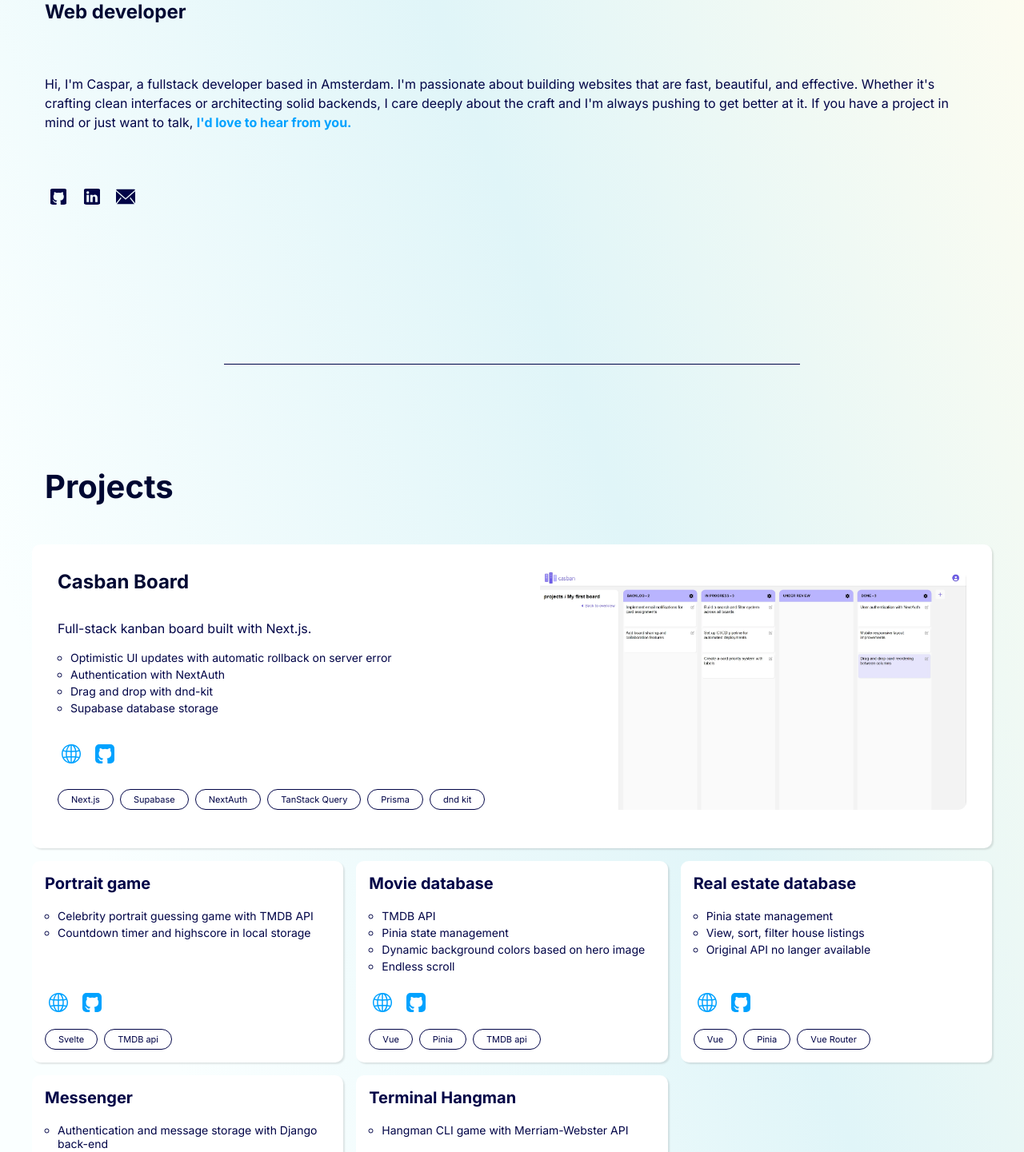
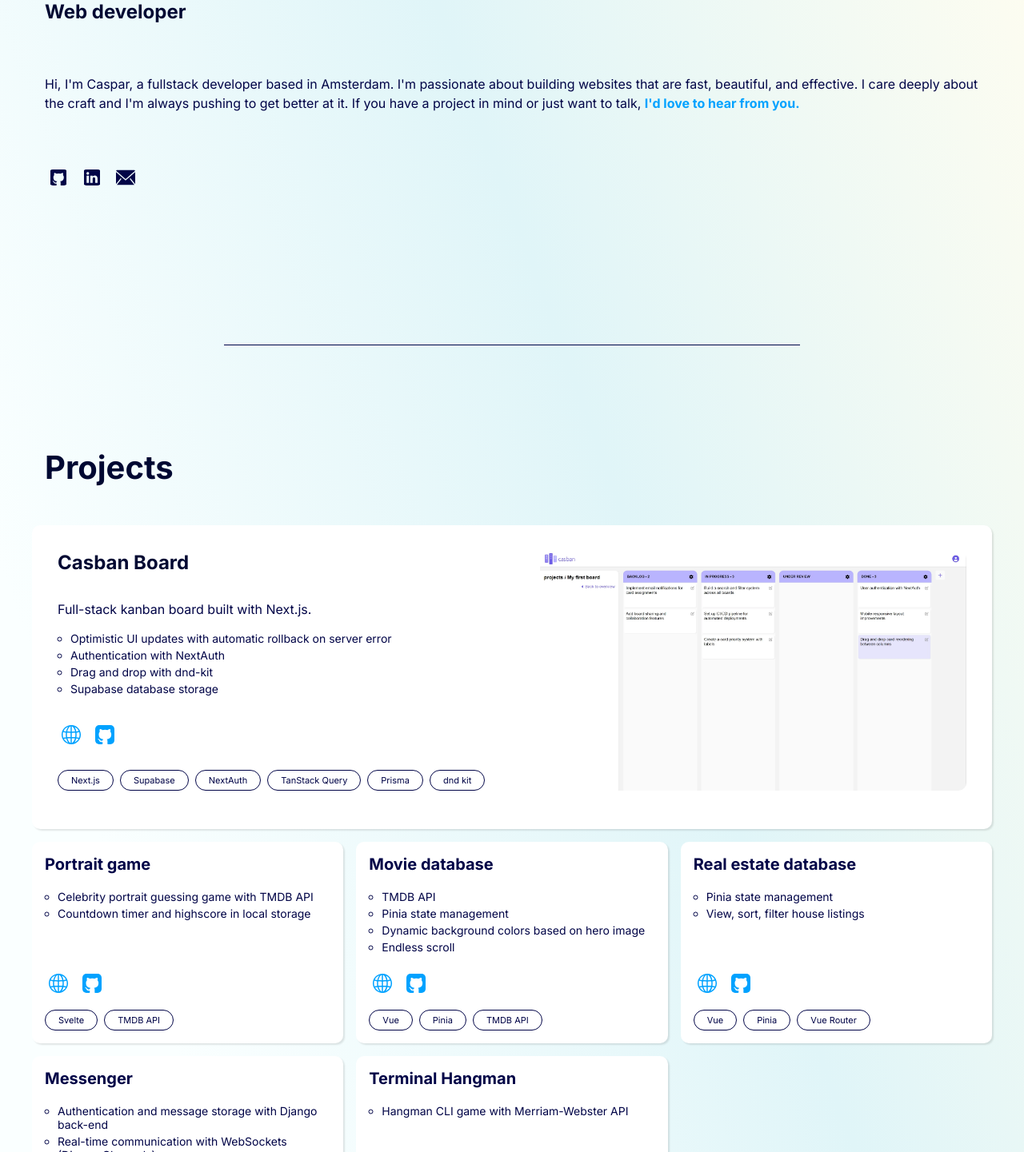
Before and after one commit to crvdam/portfolio_v3, a React (Vite) app in the folder portfolio_v3/: page / in a window 1280 px wide. Shown: the part 189-1630 px from the top of the page at 80% size. Built offline with nearby package versions, Linux system fonts and the light colour scheme.

Commit message:
text tweaks

```diff
--- a/portfolio_v3/src/components/Main/Main.tsx
+++ b/portfolio_v3/src/components/Main/Main.tsx
@@ -16,11 +16,9 @@ function Main() {
                     <p>
                         Hi, I'm Caspar, a fullstack developer based in
                         Amsterdam. I'm passionate about building websites that
-                        are fast, beautiful, and effective. Whether it's
-                        crafting clean interfaces or architecting solid
-                        backends, I care deeply about the craft and I'm always
-                        pushing to get better at it. If you have a project in
-                        mind or just want to talk,{' '}
+                        are fast, beautiful, and effective. I care deeply about
+                        the craft and I'm always pushing to get better at it. If
+                        you have a project in mind or just want to talk,{' '}
                         <a href="mailto:casparvandam@gmail.com">
                             <strong>I'd love to hear from you.</strong>
                         </a>
@@ -116,7 +114,7 @@ function Main() {
                         ]}
                         projectLink="https://celebrity.casparvandam.com"
                         githubLink="https://github.com/crvdam/celebrity"
-                        techStack={['Svelte', 'TMDB api']}
+                        techStack={['Svelte', 'TMDB API']}
                         delay="0"
                     />
                     <Project
@@ -129,7 +127,7 @@ function Main() {
                         ]}
                         projectLink="https://movies.casparvandam.com"
                         githubLink="https://github.com/crvdam/moviedb"
-                        techStack={['Vue', 'Pinia', 'TMDB api']}
+                        techStack={['Vue', 'Pinia', 'TMDB API']}
                         delay="1"
                     />
                     <Project
@@ -137,7 +135,6 @@ function Main() {
                         features={[
                             'Pinia state management',
                             'View, sort, filter house listings',
-                            'Original API no langer available',
                         ]}
                         projectLink="https://realestate.casparvandam.com"
                         githubLink="https://github.com/crvdam/real-estate"
@@ -163,7 +160,7 @@ function Main() {
                         title="Terminal Hangman"
                         features={['Hangman CLI game with Merriam-Webster API']}
                         githubLink="https://github.com/crvdam/hangman"
-                        techStack={['Python', 'Merriam-Webster api']}
+                        techStack={['Python', 'Merriam-Webster API']}
                         delay="1"
                     />
                 </ul>
```
